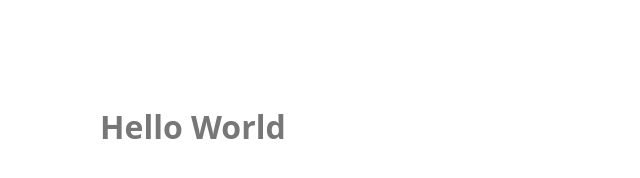
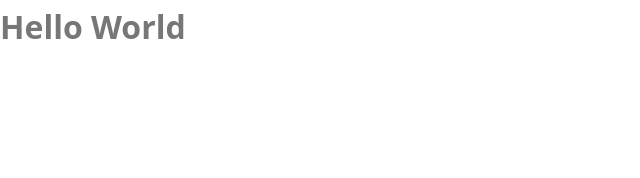
Before and after one commit to johnlester347/Animeyz-Philippines, a website: page index.html in a window 1280 px wide. Shown: the whole page, without its empty margins (0-640 px from the left). Drawn offline with nearby package versions, Linux system fonts and the light colour scheme; files that its build step writes are made by us from their sources.

Commit message:
Starter Files

```diff
--- a/sass/main.scss
+++ b/sass/main.scss
@@ -33,7 +33,3 @@ body {
     line-height: 1.7;
     color: #777;
 }
-
-h1 {
-    margin: 10rem;
-}
```
